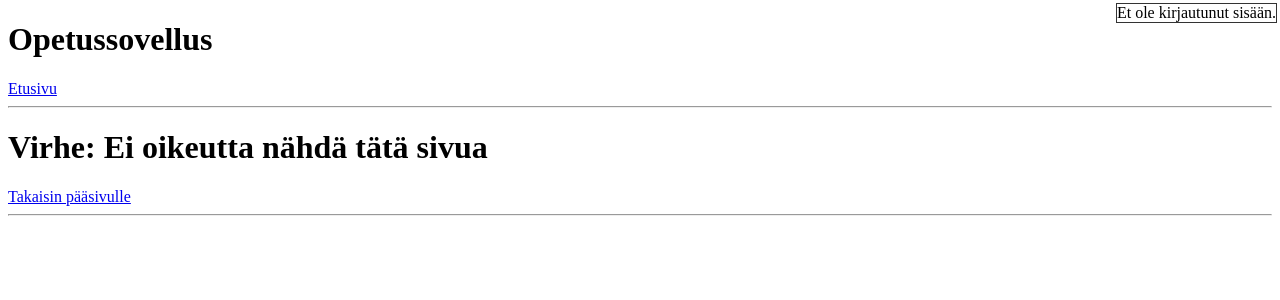
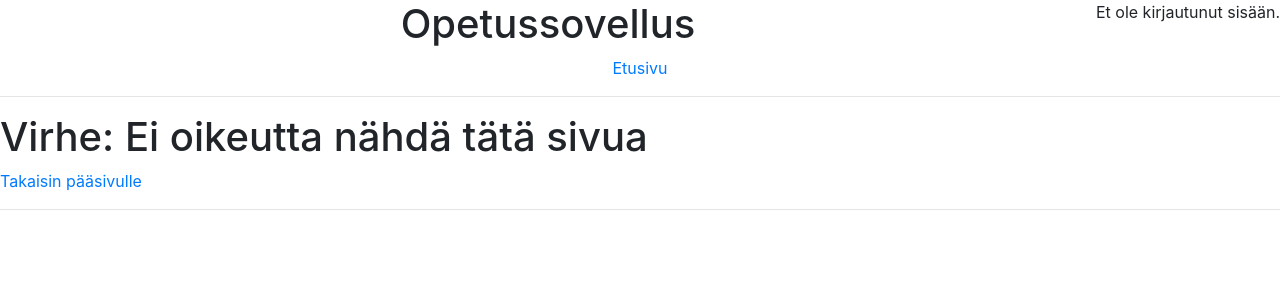
Before and after one commit to candyliaa/tsoha-opetussovellus, a Flask app: page /coursesview in a window 1280 px wide. Shown: the top 300 px of the page. Run offline with Flask 3, Linux system fonts and the light colour scheme; some libraries are stand-ins or nearby versions.

Commit message:
layout.html now uses bootstrap as stylesheet

```diff
--- a/app/templates/layout.html
+++ b/app/templates/layout.html
@@ -1,21 +1,28 @@
 <!DOCTYPE html>
 <head>
+    <meta name="viewport" content="width=device-width, initial-scale=1, shrink-to-fit=no">
     <title>Opetussovellus - {% block title %}{% endblock %}</title>
-    <link rel="stylesheet" href="styles.css">
+    <link rel="stylesheet" href="https://stackpath.bootstrapcdn.com/bootstrap/4.5.0/css/bootstrap.min.css">
+
+<div class="position-relative">
+    <div class="float-right">
         {% if session.username %}
-<div class="top_right">
         <p>Olet kirjautuneena tilillä: {{ session.username }}</p>
         <a href="/logout">Kirjaudu ulos</a>
+        {% else %}
+        <p>Et ole kirjautunut sisään.</p>
+        {% endif %}
+    </div>
 </div>
 
-{% else %}
-<p class="top_right">Et ole kirjautunut sisään.</p>
-{% endif %}
+
 </head>
 <body>
+    <div class="text-center">
         <h1>Opetussovellus</h1>
         <a href="/">Etusivu</a>
         <hr>
+    </div>
     {% block content %}{% endblock %}
     <hr>
 </body>
```
Lines whose indentation alone changed are shown as unchanged.
